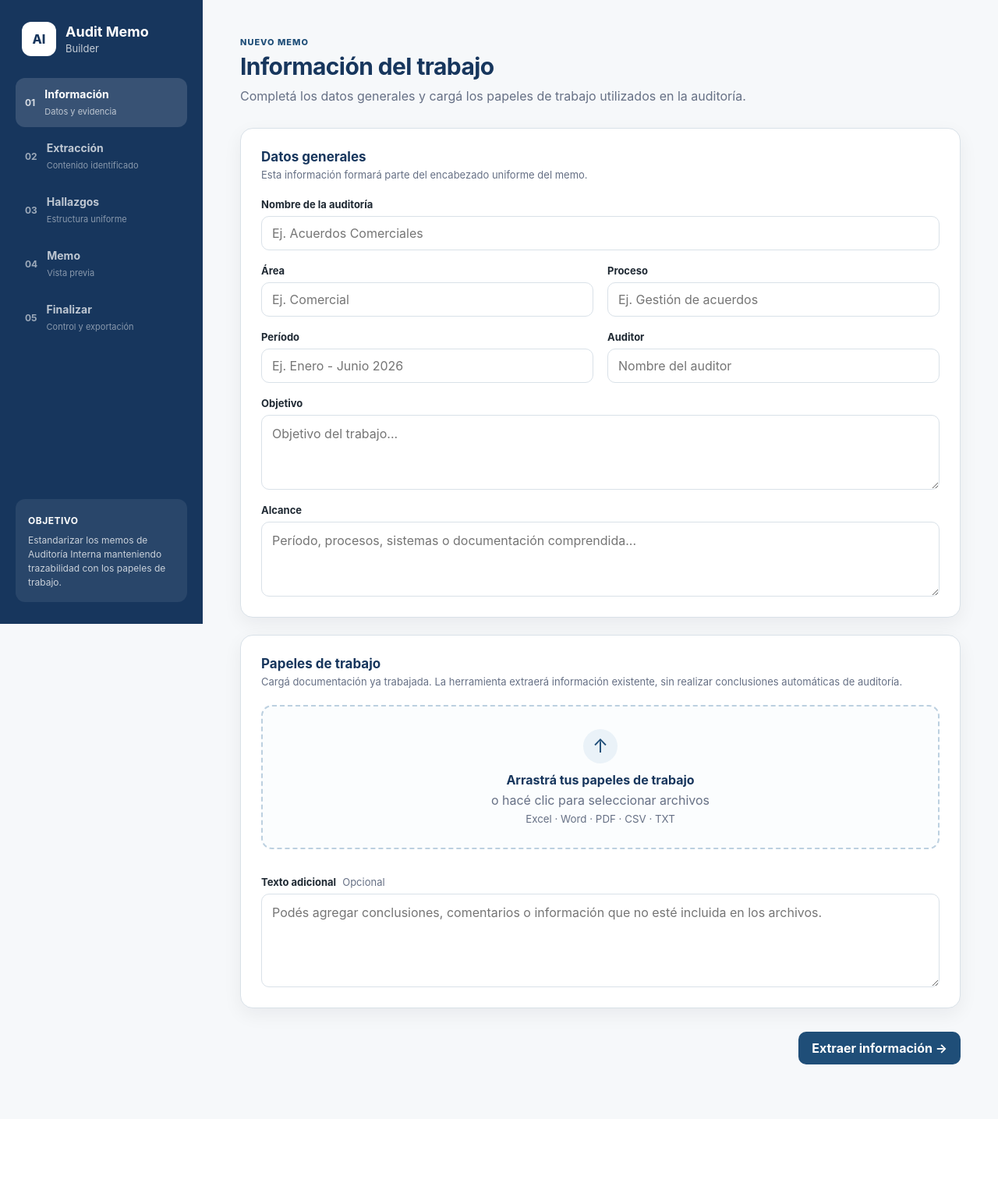
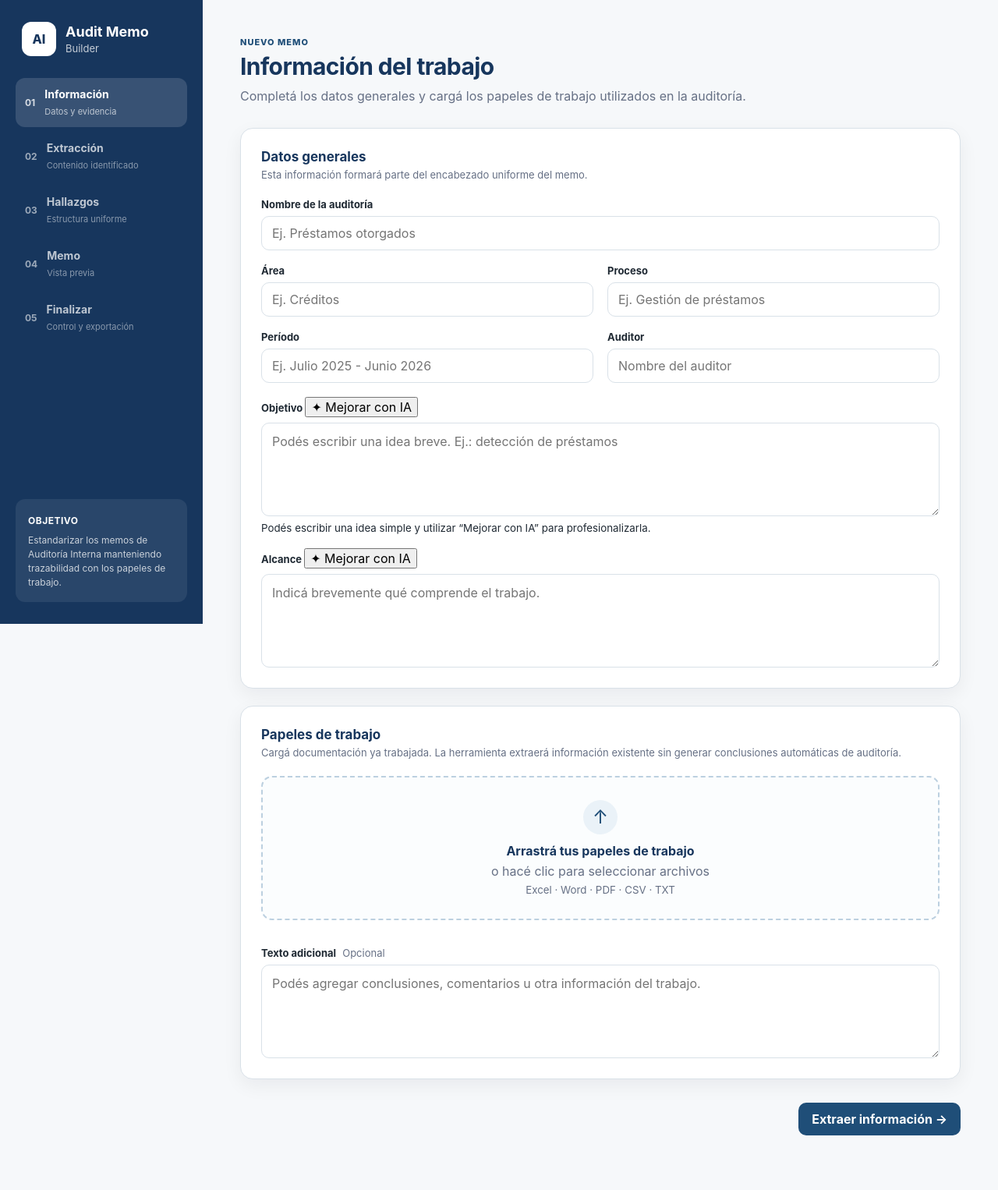
Before and after one commit to lucianabelengamarra90-netizen/audit-memo-builder, a Flask app: page / in a window 1280 px wide. Shown: the whole page at 78% size. Before the commit the page ends 1365 px from the top, so only its background shows below. Run offline with Flask 3, Linux system fonts and the light colour scheme.

Commit message:
Update index.html

```diff
--- a/templates/index.html
+++ b/templates/index.html
@@ -1,6 +1,8 @@
 <!DOCTYPE html>
 <html lang="es">
+
 <head>
+
     <meta charset="UTF-8">
 
     <meta
@@ -14,17 +16,22 @@
         rel="stylesheet"
         href="{{ url_for('static', filename='styles.css') }}"
     >
+
 </head>
+
 
 <body>
 
+
 <div class="app-shell">
+
 
     <!-- =====================================================
          SIDEBAR
     ====================================================== -->
 
     <aside class="sidebar">
+
 
         <div class="brand">
 
@@ -33,84 +40,156 @@
             </div>
 
             <div>
-                <h1>Audit Memo</h1>
-                <span>Builder</span>
+
+                <h1>
+                    Audit Memo
+                </h1>
+
+                <span>
+                    Builder
+                </span>
+
             </div>
 
         </div>
 
+
         <nav class="steps">
+
 
             <button
                 class="step-item active"
                 data-step="1"
                 onclick="goToStep(1)"
             >
-                <span class="step-number">01</span>
+
+                <span class="step-number">
+                    01
+                </span>
 
                 <span>
-                    <strong>Información</strong>
-                    <small>Datos y evidencia</small>
+
+                    <strong>
+                        Información
+                    </strong>
+
+                    <small>
+                        Datos y evidencia
+                    </small>
+
                 </span>
+
             </button>
+
 
             <button
                 class="step-item"
                 data-step="2"
                 onclick="goToStep(2)"
             >
-                <span class="step-number">02</span>
+
+                <span class="step-number">
+                    02
+                </span>
 
                 <span>
-                    <strong>Extracción</strong>
-                    <small>Contenido identificado</small>
+
+                    <strong>
+                        Extracción
+                    </strong>
+
+                    <small>
+                        Contenido identificado
+                    </small>
+
                 </span>
+
             </button>
+
 
             <button
                 class="step-item"
                 data-step="3"
                 onclick="goToStep(3)"
             >
-                <span class="step-number">03</span>
+
+                <span class="step-number">
+                    03
+                </span>
 
                 <span>
-                    <strong>Hallazgos</strong>
-                    <small>Estructura uniforme</small>
+
+                    <strong>
+                        Hallazgos
+                    </strong>
+
+                    <small>
+                        Estructura uniforme
+                    </small>
+
                 </span>
+
             </button>
+
 
             <button
                 class="step-item"
                 data-step="4"
                 onclick="goToStep(4)"
             >
-                <span class="step-number">04</span>
+
+                <span class="step-number">
+                    04
+                </span>
 
                 <span>
-                    <strong>Memo</strong>
-                    <small>Vista previa</small>
+
+                    <strong>
+                        Memo
+                    </strong>
+
+                    <small>
+                        Vista previa
+                    </small>
+
                 </span>
+
             </button>
+
 
             <button
                 class="step-item"
                 data-step="5"
                 onclick="goToStep(5)"
             >
-                <span class="step-number">05</span>
+
+                <span class="step-number">
+                    05
+                </span>
 
                 <span>
-                    <strong>Finalizar</strong>
-                    <small>Control y exportación</small>
+
+                    <strong>
+                        Finalizar
+                    </strong>
+
+                    <small>
+                        Control y exportación
+                    </small>
+
                 </span>
+
             </button>
+
 
         </nav>
 
+
         <div class="sidebar-note">
 
-            <strong>Objetivo</strong>
+            <strong>
+                Objetivo
+            </strong>
 
             <p>
                 Estandarizar los memos de Auditoría Interna
@@ -119,18 +198,19 @@
 
         </div>
 
+
     </aside>
 
 
     <!-- =====================================================
-         MAIN
+         CONTENIDO
     ====================================================== -->
 
     <main class="main-content">
 
 
         <!-- =================================================
-             STEP 1
+             PASO 1
         ================================================== -->
 
         <section
@@ -138,9 +218,11 @@
             id="step1"
         >
 
+
             <div class="page-header">
 
                 <div>
+
                     <span class="eyebrow">
                         NUEVO MEMO
                     </span>
@@ -153,102 +235,6 @@
                         Completá los datos generales y cargá los
                         papeles de trabajo utilizados en la auditoría.
                     </p>
-                </div>
-
-            </div>
-
-
-            <div class="card">
-
-                <div class="card-header">
-                    <div>
-                        <h3>Datos generales</h3>
-
-                        <p>
-                            Esta información formará parte del
-                            encabezado uniforme del memo.
-                        </p>
-                    </div>
-                </div>
-
-
-                <div class="form-grid">
-
-                    <div class="field field-wide">
-                        <label>Nombre de la auditoría</label>
-
-                        <input
-                            id="auditTitle"
-                            type="text"
-                            placeholder="Ej. Acuerdos Comerciales"
-                        >
-                    </div>
-
-
-                    <div class="field">
-                        <label>Área</label>
-
-                        <input
-                            id="auditArea"
-                            type="text"
-                            placeholder="Ej. Comercial"
-                        >
-                    </div>
-
-
-                    <div class="field">
-                        <label>Proceso</label>
-
-                        <input
-                            id="auditProcess"
-                            type="text"
-                            placeholder="Ej. Gestión de acuerdos"
-                        >
-                    </div>
-
-
-                    <div class="field">
-                        <label>Período</label>
-
-                        <input
-                            id="auditPeriod"
-                            type="text"
-                            placeholder="Ej. Enero - Junio 2026"
-                        >
-                    </div>
-
-
-                    <div class="field">
-                        <label>Auditor</label>
-
-                        <input
-                            id="auditAuditor"
-                            type="text"
-                            placeholder="Nombre del auditor"
-                        >
-                    </div>
-
-
-                    <div class="field field-wide">
-                        <label>Objetivo</label>
-
-                        <textarea
-                            id="auditObjective"
-                            rows="3"
-                            placeholder="Objetivo del trabajo..."
-                        ></textarea>
-                    </div>
-
-
-                    <div class="field field-wide">
-                        <label>Alcance</label>
-
-                        <textarea
-                            id="auditScope"
-                            rows="3"
-                            placeholder="Período, procesos, sistemas o documentación comprendida..."
-                        ></textarea>
-                    </div>
 
                 </div>
 
@@ -257,17 +243,217 @@
 
             <div class="card">
 
+
                 <div class="card-header">
 
                     <div>
-                        <h3>Papeles de trabajo</h3>
+
+                        <h3>
+                            Datos generales
+                        </h3>
+
+                        <p>
+                            Esta información formará parte del
+                            encabezado uniforme del memo.
+                        </p>
+
+                    </div>
+
+                </div>
+
+
+                <div class="form-grid">
+
+
+                    <div class="field field-wide">
+
+                        <label>
+                            Nombre de la auditoría
+                        </label>
+
+                        <input
+                            id="auditTitle"
+                            type="text"
+                            placeholder="Ej. Préstamos otorgados"
+                        >
+
+                    </div>
+
+
+                    <div class="field">
+
+                        <label>
+                            Área
+                        </label>
+
+                        <input
+                            id="auditArea"
+                            type="text"
+                            placeholder="Ej. Créditos"
+                        >
+
+                    </div>
+
+
+                    <div class="field">
+
+                        <label>
+                            Proceso
+                        </label>
+
+                        <input
+                            id="auditProcess"
+                            type="text"
+                            placeholder="Ej. Gestión de préstamos"
+                        >
+
+                    </div>
+
+
+                    <div class="field">
+
+                        <label>
+                            Período
+                        </label>
+
+                        <input
+                            id="auditPeriod"
+                            type="text"
+                            placeholder="Ej. Julio 2025 - Junio 2026"
+                        >
+
+                    </div>
+
+
+                    <div class="field">
+
+                        <label>
+                            Auditor
+                        </label>
+
+                        <input
+                            id="auditAuditor"
+                            type="text"
+                            placeholder="Nombre del auditor"
+                        >
+
+                    </div>
+
+
+                    <!-- =====================================
+                         OBJETIVO + IA
+                    ====================================== -->
+
+                    <div class="field field-wide">
+
+
+                        <div class="field-label-row">
+
+                            <label>
+                                Objetivo
+                            </label>
+
+
+                            <button
+                                type="button"
+                                class="ai-button"
+                                onclick="
+                                    improveField(
+                                        'auditObjective',
+                                        'Objetivo'
+                                    )
+                                "
+                            >
+                                ✦ Mejorar con IA
+                            </button>
+
+                        </div>
+
+
+                        <textarea
+                            id="auditObjective"
+                            rows="4"
+                            placeholder="Podés escribir una idea breve. Ej.: detección de préstamos"
+                        ></textarea>
+
+
+                        <small class="field-helper">
+                            Podés escribir una idea simple y utilizar
+                            “Mejorar con IA” para profesionalizarla.
+                        </small>
+
+
+                    </div>
+
+
+                    <!-- =====================================
+                         ALCANCE + IA
+                    ====================================== -->
+
+                    <div class="field field-wide">
+
+
+                        <div class="field-label-row">
+
+                            <label>
+                                Alcance
+                            </label>
+
+
+                            <button
+                                type="button"
+                                class="ai-button"
+                                onclick="
+                                    improveField(
+                                        'auditScope',
+                                        'Alcance'
+                                    )
+                                "
+                            >
+                                ✦ Mejorar con IA
+                            </button>
+
+                        </div>
+
+
+                        <textarea
+                            id="auditScope"
+                            rows="4"
+                            placeholder="Indicá brevemente qué comprende el trabajo."
+                        ></textarea>
+
+
+                    </div>
+
+
+                </div>
+
+
+            </div>
+
+
+            <!-- =============================================
+                 PAPELES DE TRABAJO
+            ============================================== -->
+
+            <div class="card">
+
+
+                <div class="card-header">
+
+                    <div>
+
+                        <h3>
+                            Papeles de trabajo
+                        </h3>
 
                         <p>
                             Cargá documentación ya trabajada.
                             La herramienta extraerá información
-                            existente, sin realizar conclusiones
+                            existente sin generar conclusiones
                             automáticas de auditoría.
                         </p>
+
                     </div>
 
                 </div>
@@ -279,21 +465,26 @@
                     for="fileInput"
                 >
 
+
                     <div class="upload-icon">
                         ↑
                     </div>
+
 
                     <strong>
                         Arrastrá tus papeles de trabajo
                     </strong>
 
+
                     <span>
                         o hacé clic para seleccionar archivos
                     </span>
 
+
                     <small>
                         Excel · Word · PDF · CSV · TXT
                     </small>
+
 
                 </label>
 
@@ -317,41 +508,54 @@
 
                     <label>
                         Texto adicional
+
                         <span class="optional">
                             Opcional
                         </span>
+
                     </label>
+
 
                     <textarea
                         id="freeText"
                         rows="4"
-                        placeholder="Podés agregar conclusiones, comentarios o información que no esté incluida en los archivos."
+                        placeholder="Podés agregar conclusiones, comentarios u otra información del trabajo."
                     ></textarea>
 
                 </div>
+
 
             </div>
 
 
             <div class="page-actions">
 
+
                 <div></div>
+
 
                 <button
                     class="btn btn-primary"
                     onclick="extractInformation()"
                 >
+
                     Extraer información
-                    <span>→</span>
+
+                    <span>
+                        →
+                    </span>
+
                 </button>
 
+
             </div>
+
 
         </section>
 
 
         <!-- =================================================
-             STEP 2
+             PASO 2
         ================================================== -->
 
         <section
@@ -359,9 +563,12 @@
             id="step2"
         >
 
+
             <div class="page-header">
 
+
                 <div>
+
                     <span class="eyebrow">
                         EXTRACCIÓN
                     </span>
@@ -371,9 +578,10 @@
                     </h2>
 
                     <p>
-                        Revisá el contenido encontrado en los papeles
-                        de trabajo y seleccioná lo que querés utilizar.
+                        Revisá el contenido encontrado y seleccioná
+                        exclusivamente lo que querés utilizar.
                     </p>
+
                 </div>
 
 
@@ -384,16 +592,20 @@
                     0 elementos
                 </div>
 
+
             </div>
 
 
             <div class="info-banner">
 
+
                 <div class="info-icon">
                     i
                 </div>
 
+
                 <div>
+
                     <strong>
                         La herramienta no está auditando la base.
                     </strong>
@@ -401,11 +613,13 @@
                     <p>
                         Busca información ya documentada como
                         hallazgos, conclusiones, diferencias,
-                        observaciones, riesgos y propuestas.
-                        La incorporación al memo siempre queda
-                        sujeta a tu validación.
+                        observaciones, resultados, riesgos,
+                        tareas y propuestas. La incorporación
+                        al memo queda sujeta a tu validación.
                     </p>
+
                 </div>
+
 
             </div>
 
@@ -414,6 +628,7 @@
                 id="extractionEmpty"
                 class="empty-state"
             >
+
                 <div class="empty-icon">
                     ⌕
                 </div>
@@ -425,6 +640,7 @@
                 <p>
                     Cargá tus papeles de trabajo desde el paso anterior.
                 </p>
+
             </div>
 
 
@@ -436,6 +652,7 @@
 
             <div class="page-actions">
 
+
                 <button
                     class="btn btn-secondary"
                     onclick="goToStep(1)"
@@ -443,21 +660,23 @@
                     ← Volver
                 </button>
 
+
                 <button
                     class="btn btn-primary"
                     onclick="convertSelectedToFindings()"
                 >
-                    Continuar con seleccionados
-                    →
+                    Continuar con seleccionados →
                 </button>
 
+
             </div>
+
 
         </section>
 
 
         <!-- =================================================
-             STEP 3
+             PASO 3
         ================================================== -->
 
         <section
@@ -465,9 +684,12 @@
             id="step3"
         >
 
+
             <div class="page-header">
 
+
                 <div>
+
                     <span class="eyebrow">
                         HALLAZGOS
                     </span>
@@ -480,6 +702,7 @@
                         Todos los hallazgos mantienen el mismo
                         esquema para asegurar uniformidad.
                     </p>
+
                 </div>
 
 
@@ -490,6 +713,7 @@
                     + Agregar hallazgo
                 </button>
 
+
             </div>
 
 
@@ -497,6 +721,7 @@
                 id="findingsEmpty"
                 class="empty-state"
             >
+
                 <div class="empty-icon">
                     !
                 </div>
@@ -509,6 +734,7 @@
                     Podés convertir información extraída o
                     agregar un hallazgo manualmente.
                 </p>
+
             </div>
 
 
@@ -520,6 +746,7 @@
 
             <div class="page-actions">
 
+
                 <button
                     class="btn btn-secondary"
                     onclick="goToStep(2)"
@@ -527,21 +754,23 @@
                     ← Volver
                 </button>
 
+
                 <button
                     class="btn btn-primary"
                     onclick="goToStep(4)"
                 >
-                    Ver memo
-                    →
+                    Ver memo →
                 </button>
 
+
             </div>
+
 
         </section>
 
 
         <!-- =================================================
-             STEP 4
+             PASO 4
         ================================================== -->
 
         <section
@@ -549,9 +778,11 @@
             id="step4"
         >
 
+
             <div class="page-header">
 
                 <div>
+
                     <span class="eyebrow">
                         MEMO
                     </span>
@@ -561,9 +792,9 @@
                     </h2>
 
                     <p>
-                        Revisá cómo quedará estructurado el memo
-                        antes de finalizarlo.
+                        Revisá la estructura antes de finalizar.
                     </p>
+
                 </div>
 
             </div>
@@ -577,6 +808,7 @@
 
             <div class="page-actions">
 
+
                 <button
                     class="btn btn-secondary"
                     onclick="goToStep(3)"
@@ -584,21 +816,23 @@
                     ← Editar hallazgos
                 </button>
 
+
                 <button
                     class="btn btn-primary"
                     onclick="goToStep(5)"
                 >
-                    Finalizar
-                    →
+                    Finalizar →
                 </button>
 
+
             </div>
+
 
         </section>
 
 
         <!-- =================================================
-             STEP 5
+             PASO 5
         ================================================== -->
 
         <section
@@ -606,9 +840,11 @@
             id="step5"
         >
 
+
             <div class="page-header">
 
                 <div>
+
                     <span class="eyebrow">
                         FINALIZAR
                     </span>
@@ -620,6 +856,7 @@
                     <p>
                         Verificá la integridad antes de emitirlo.
                     </p>
+
                 </div>
 
             </div>
@@ -627,40 +864,54 @@
 
             <div class="final-grid">
 
+
                 <div class="card">
 
+
                     <div class="card-header">
+
                         <div>
-                            <h3>Estado del documento</h3>
+
+                            <h3>
+                                Estado del documento
+                            </h3>
 
                             <p>
                                 Validaciones de uniformidad.
                             </p>
+
                         </div>
+
                     </div>
+
 
                     <div
                         id="validationList"
                         class="validation-list"
                     ></div>
 
+
                 </div>
 
 
                 <div class="card export-card">
 
+
                     <div class="export-icon">
                         ↓
                     </div>
+
 
                     <h3>
                         Exportar memo
                     </h3>
 
+
                     <p>
                         Generá el archivo con el memo,
                         hallazgos, fuentes y trazabilidad.
                     </p>
+
 
                     <button
                         class="btn btn-primary btn-large"
@@ -669,12 +920,15 @@
                         Exportar Excel
                     </button>
 
+
                 </div>
+
 
             </div>
 
 
             <div class="page-actions">
+
 
                 <button
                     class="btn btn-secondary"
@@ -683,13 +937,18 @@
                     ← Volver al memo
                 </button>
 
+
                 <div></div>
+
 
             </div>
 
+
         </section>
 
+
     </main>
+
 
 </div>
 
@@ -704,5 +963,7 @@
     src="{{ url_for('static', filename='app.js') }}"
 ></script>
 
+
 </body>
+
 </html>
```
